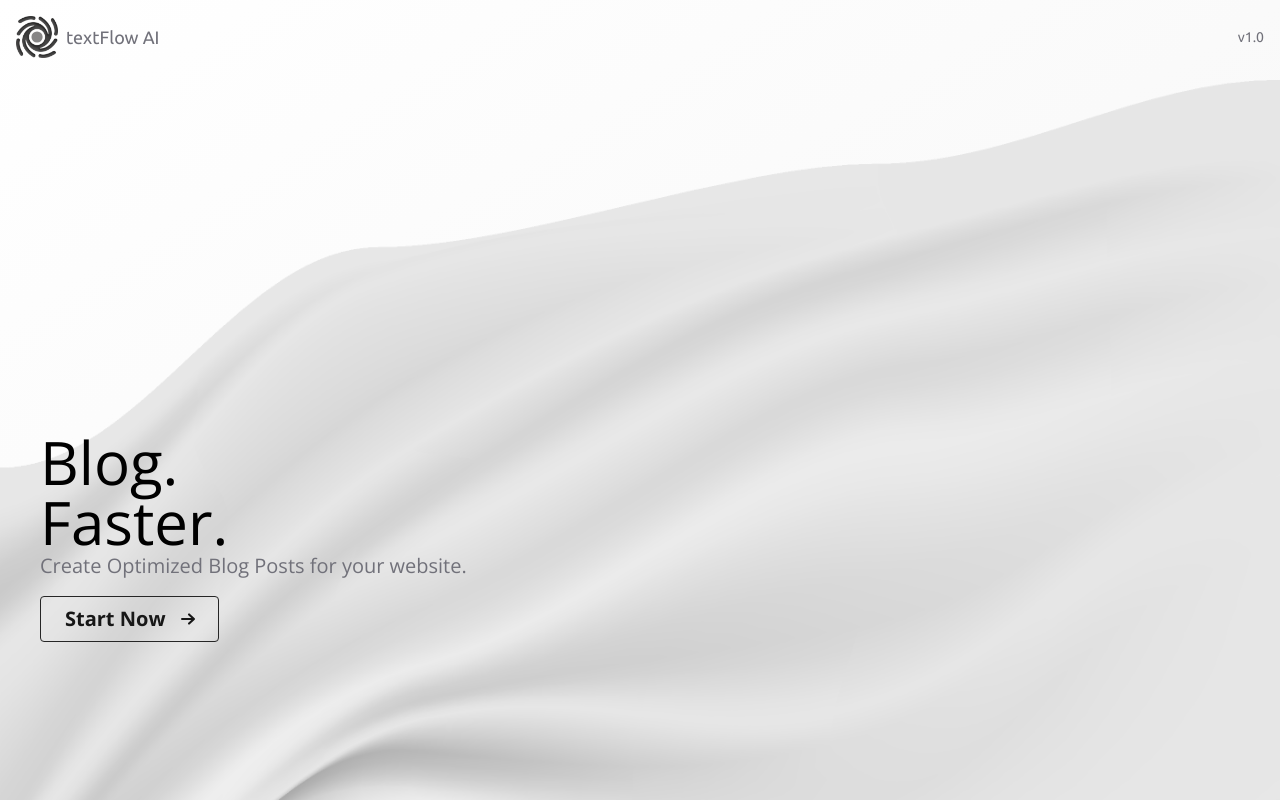
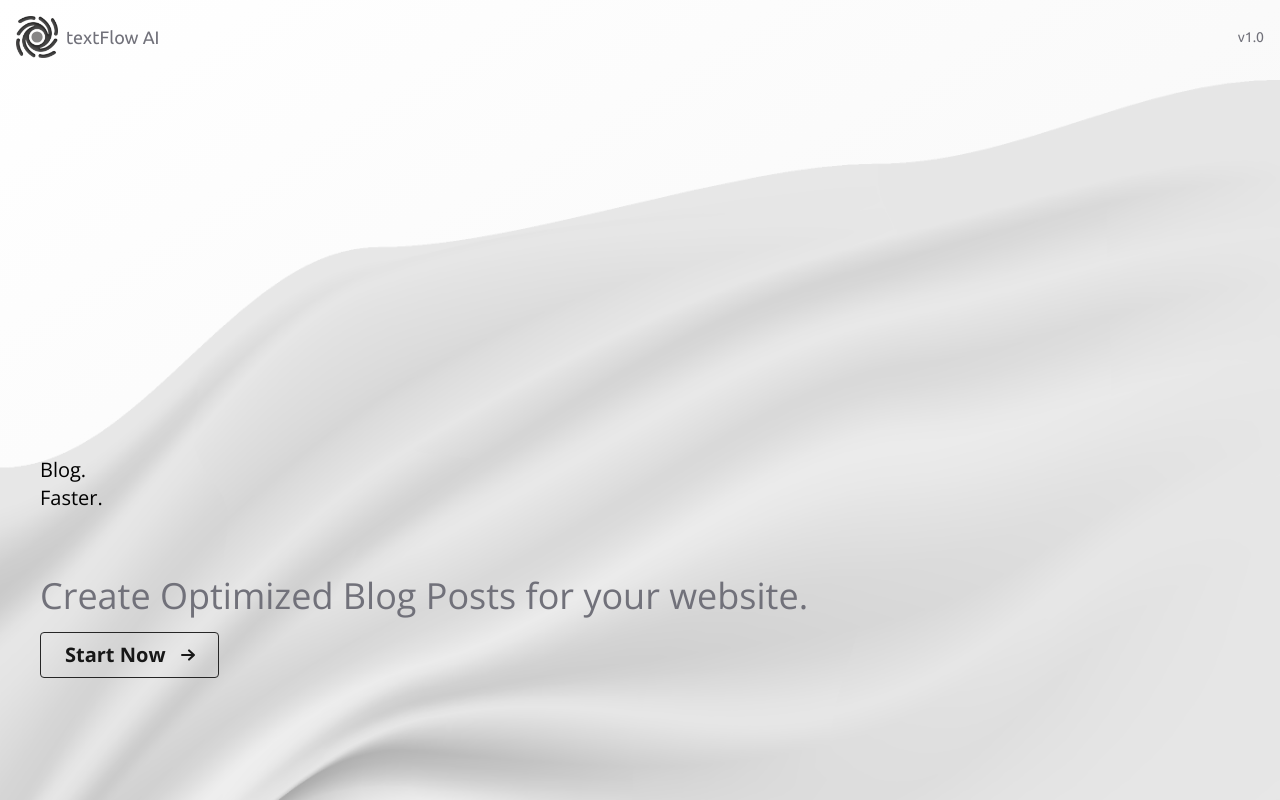
Before and after one commit to dladden/next-openai-blog-generator, a Next.js app: page / in a window 1280 px wide. Built offline with nearby package versions, Linux system fonts and the light colour scheme.

Commit message:
adding styling for the post

```diff
--- a/pages/blog-post/[postid].js
+++ b/pages/blog-post/[postid].js
@@ -12,7 +12,7 @@ export default function Post(props) {
   return (
     <div className="h-full">
       <div className="max-w-screen-sm mx-auto">
-        <div className="text-sm font-bold mt-6 p-6 bg-stone-200 rounded-sm">
+        <div className="text-sm font-bold mt-6 p-6 bg-stone-200 rounded-md">
           Post
         </div>
         <div dangerouslySetInnerHTML={{ __html: props.postContent || "" }} />
--- a/styles/globals.css
+++ b/styles/globals.css
@@ -10,6 +10,31 @@
   background-image: url("../public/textflow-cover-02.svg");
   /* Additional background properties as needed */
 }
+@layer base {
+  h1,
+  h2,
+  h3,
+  h4,
+  h5,
+  h6 {
+    @apply font-heading my-6;
+  }
+  h1 {
+    @apply text-4xl;
+  }
+  h2 {
+    @apply text-3xl;
+  }
+  h3 {
+    @apply text-2xl;
+  }
+  h4 {
+    @apply text-xl;
+  }
+  h5 {
+    @apply text-lg;
+  }
+}
 /* global styling which is accessed through layer and can be OVERWRITTEN!! */
 @layer components {
   .btn {
```
